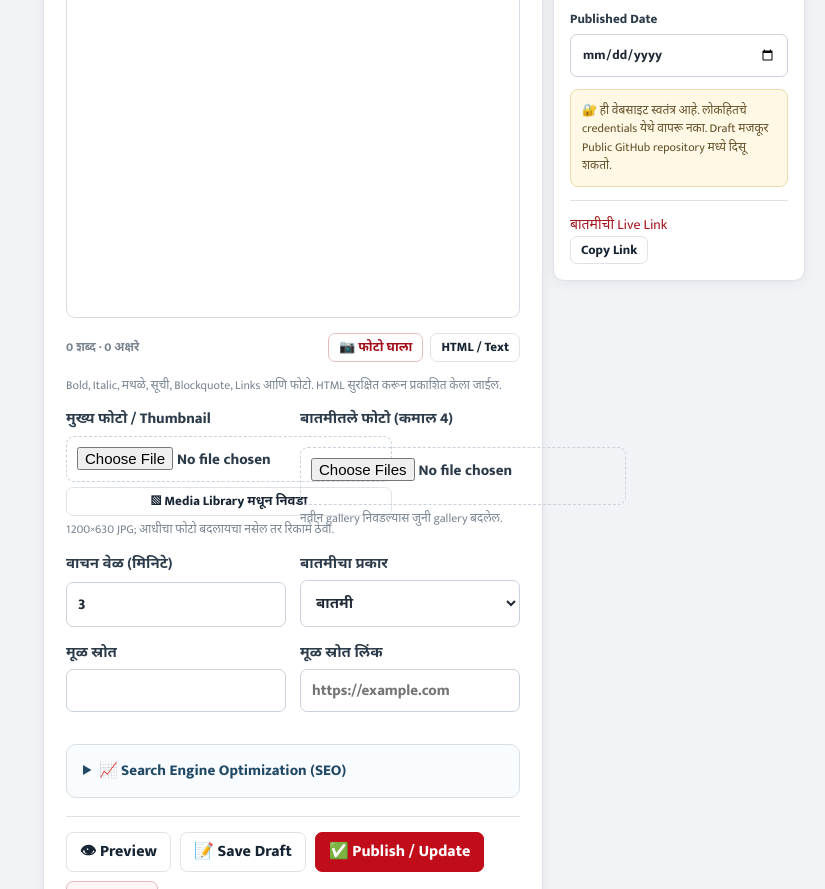
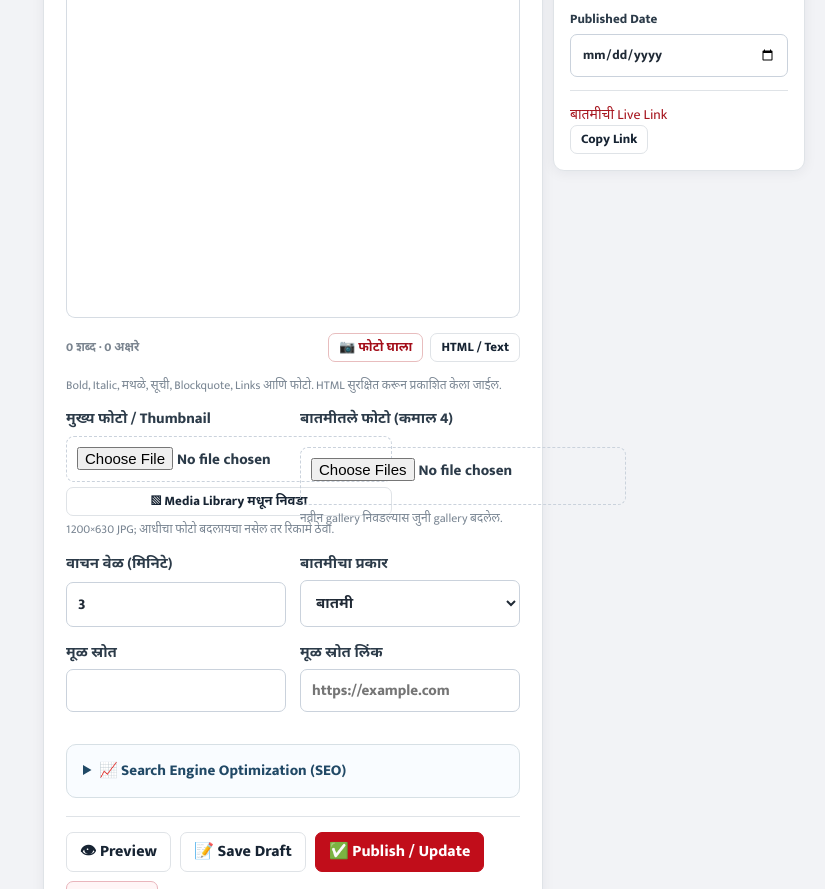
Before and after one commit to catonpe-droid/Dalalnama, a plain HTML site: page admin/index.html in a window 1280 px wide. Shown: the part 1263-2152 px from the top of the page, without its empty margins (455-1280 px from the left). Drawn offline with nearby package versions, Linux system fonts and the light colour scheme; no server answers.

Commit message:
Remove unwanted credential/draft warning from Dalalnama admin interface

```diff
--- a/admin/index.html
+++ b/admin/index.html
@@ -108,7 +108,6 @@
 <label class="field">YouTube व्हिडिओ URL<input id="video" form="post-form" type="url" placeholder="https://www.youtube.com/watch?v=..."></label>
 <label class="field">बातमी URL (Slug) *<input id="slug" form="post-form" maxlength="100" minlength="3" required spellcheck="false" placeholder="news-short-title"><small>इंग्रजी लहान अक्षरे / अंक / hyphen. हा URL तुमच्या नियंत्रणात आहे.</small></label>
 <label class="field">Published Date<input id="date" form="post-form" type="date"></label>
-<div class="aside-alert">🔐 ही वेबसाइट स्वतंत्र आहे. लोकहितचे credentials येथे वापरू नका. Draft मजकूर Public GitHub repository मध्ये दिसू शकतो.</div>
 <hr><a id="current-url" href="../" target="_blank" rel="noopener">बातमीची Live Link</a><button id="copy-link" class="btn mini" type="button">Copy Link</button>
 </div></aside>
 </section>
```
